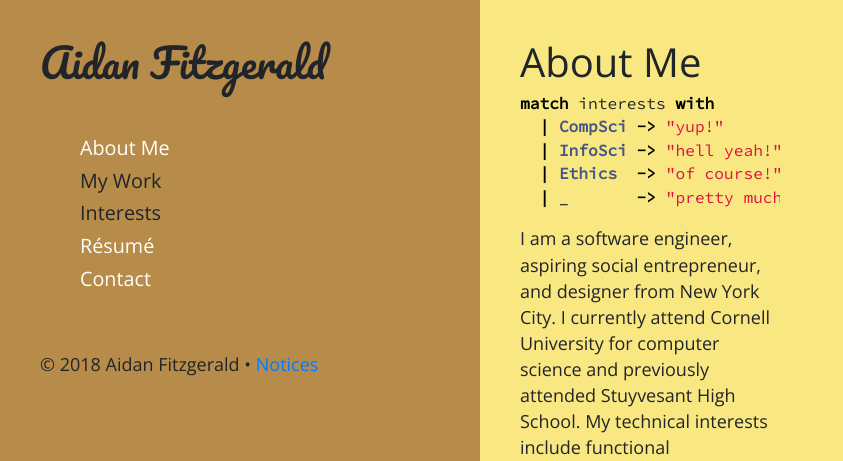
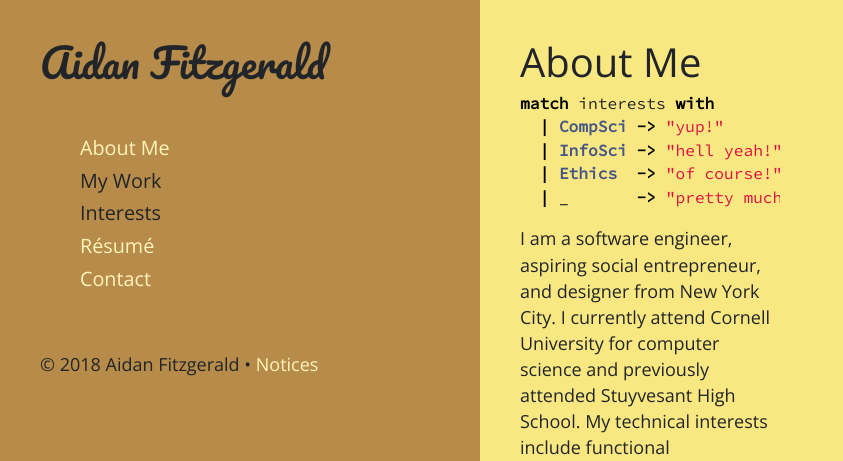
Before and after one commit to aidan-fitz/aidan-fitz.com, a Jekyll site: the page built from index.md, in a window 1280 px wide. Shown: the top 461 px of the page, without its empty margins (0-843 px from the left). Built offline with Jekyll 4.4.1, drawn with Linux system fonts in a browser that asks for light colours; nearby versions of some CDN libraries.

Commit message:
Change nav link colors

```diff
--- a/css/style.scss
+++ b/css/style.scss
@@ -27,6 +27,15 @@ body {
   background-color: $sidebar-bg-color;
   overflow-x: hidden; // Disable horizontal scroll
   padding: 40px;
+
+  a {
+    color: rgb(255, 244, 186);
+    text-decoration: none;
+  }
+
+  a:active, a:hover, a:focus {
+    color: white;
+  }
 }
 
 #site-title {
@@ -53,14 +62,6 @@ nav {
   list-style: none;
   font-size: 110%;
   line-height: 1.65;
-
-  a {
-    color: white;
-  }
-
-  a:active {
-    text-decoration: underline;
-  }
 
   // For accessibility on Safari; see:
   // https://developer.mozilla.org/en-US/docs/Web/CSS/list-style#Accessibility_concerns
```
